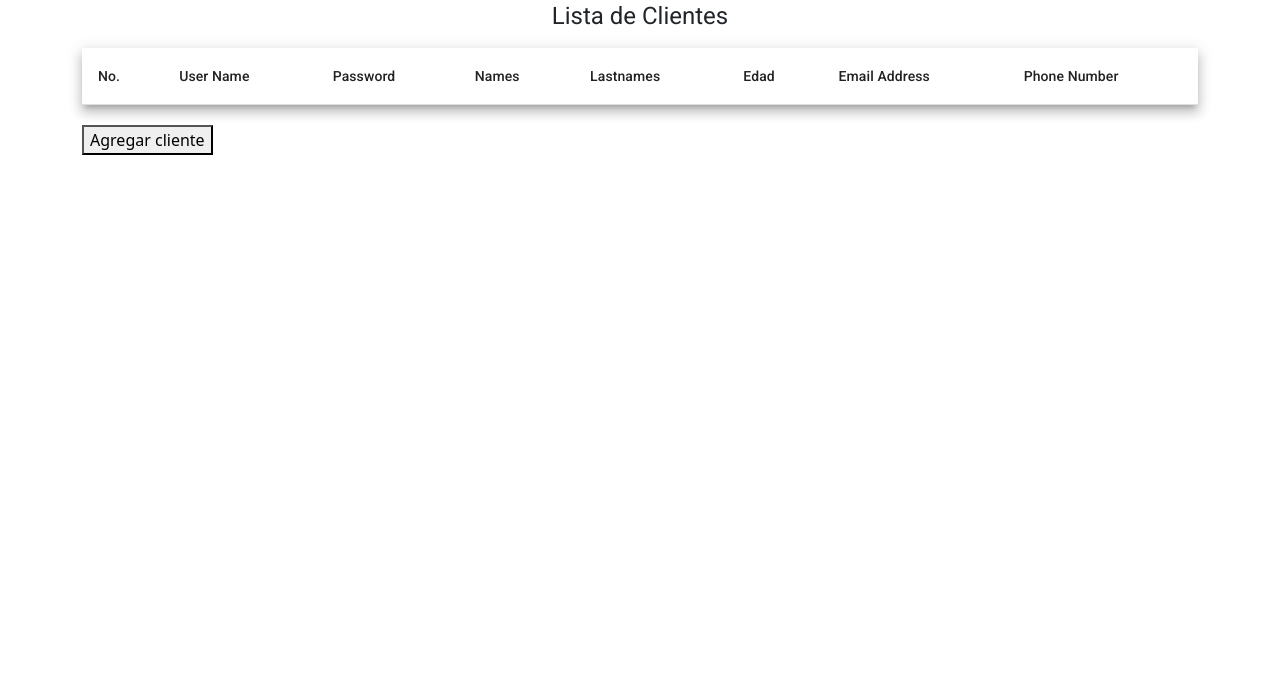
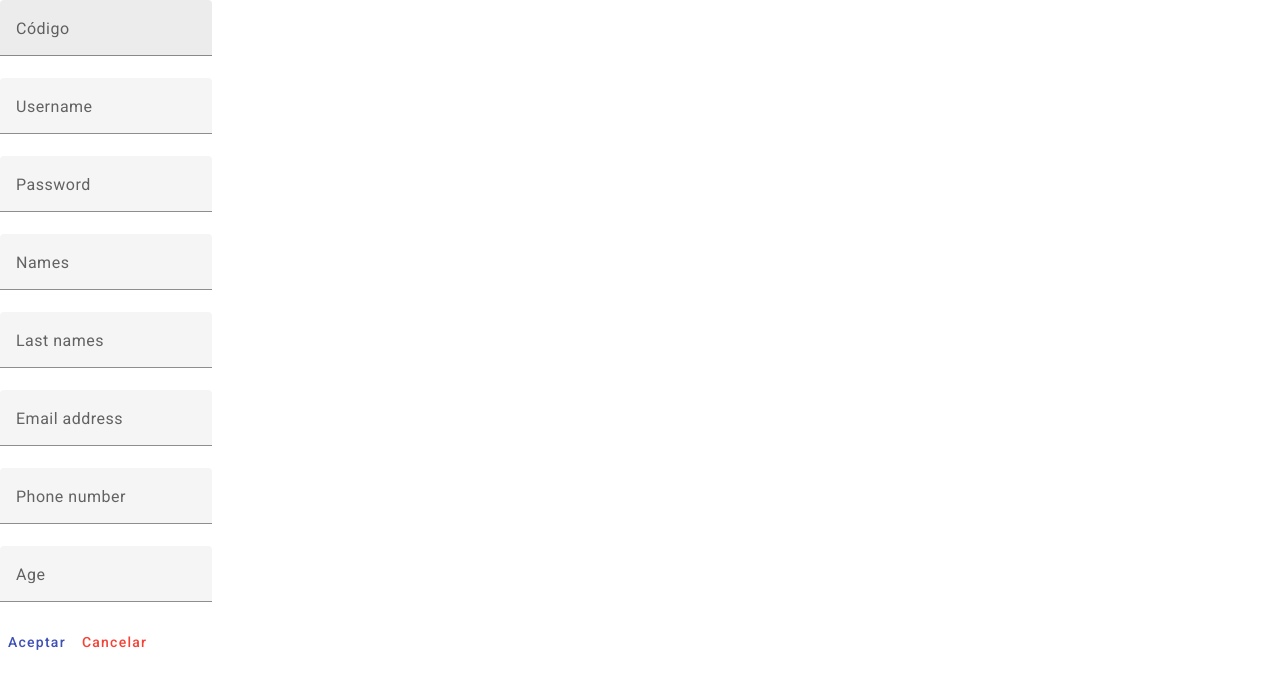
Before and after one commit to ZeuCode/FastFit, an Angular app: page /clients/clientsinsertar in a window 1280 px wide. Shown: the top 688 px of the page. Built offline with nearby package versions, Linux system fonts and the light colour scheme; no server answers.

Commit message:
Se completo el funcionamiento de listar e insertar clientes

```diff
--- a/package.json
+++ b/package.json
@@ -18,6 +18,7 @@
     "@angular/core": "^15.2.0",
     "@angular/forms": "^15.2.0",
     "@angular/material": "^15.2.6",
+    "@angular/material-moment-adapter": "^15.2.6",
     "@angular/platform-browser": "^15.2.0",
     "@angular/platform-browser-dynamic": "^15.2.0",
     "@angular/router": "^15.2.0",
--- a/src/app/app-routing.module.ts
+++ b/src/app/app-routing.module.ts
@@ -3,6 +3,7 @@ import { RouterModule, Routes } from '@angular/router';
 import { HomeComponent } from './component/home/home.component';
 import { ClientComponent } from './component/client/client.component';
 import { ClientListarComponent } from './component/client/client-listar/client-listar.component';
+import { ClientInsertarComponent } from './component/client/client-insertar/client-insertar.component';
 
 const routes: Routes = [
   {
@@ -15,7 +16,7 @@ const routes: Routes = [
     children: [
       {
         path: 'clientsinsertar',
-        component: ClientListarComponent,
+        component: ClientInsertarComponent,
       },
     ],
   },
--- a/src/app/component/client/client-insertar/client-insertar.component.html
+++ b/src/app/component/client/client-insertar/client-insertar.component.html
@@ -1 +1,71 @@
-<p>client-insertar works!</p>
+<!DOCTYPE html>
+<html lang="en">
+  <head>
+    <meta charset="UTF-8" />
+    <meta http-equiv="X-UA-Compatible" content="IE=edge" />
+    <meta name="viewport" content="width=device-width, initial-scale=1.0" />
+    <title>Document</title>
+  </head>
+  <body>
+    <form [formGroup]="form" (submit)="aceptar()">
+      <mat-form-field class="example-full-width">
+        <mat-label>Código</mat-label>
+        <input matInput placeholder="Código" formControlName="id" />
+      </mat-form-field>
+      <br />
+
+      <mat-form-field class="example-full-width">
+        <mat-label>Username</mat-label>
+        <input matInput placeholder="Username" formControlName="userName" />
+      </mat-form-field>
+      <br />
+
+      <mat-form-field class="example-full-width">
+        <mat-label>Password</mat-label>
+        <input matInput placeholder="Password" formControlName="password" />
+      </mat-form-field>
+      <br />
+
+      <mat-form-field class="example-full-width">
+        <mat-label>Names</mat-label>
+        <input matInput placeholder="Names" formControlName="names" />
+      </mat-form-field>
+      <br />
+
+      <mat-form-field class="example-full-width">
+        <mat-label>Last names</mat-label>
+        <input matInput placeholder="Last names" formControlName="lastNames" />
+      </mat-form-field>
+      <br />
+
+      <mat-form-field class="example-full-width">
+        <mat-label>Email address</mat-label>
+        <input
+          matInput
+          placeholder="Email address"
+          formControlName="emailAddress"
+        />
+      </mat-form-field>
+<br/>
+      <mat-form-field class="example-full-width">
+        <mat-label>Phone number</mat-label>
+        <input
+          matInput
+          placeholder="Phone number"
+          formControlName="phoneNumber"
+        />
+      </mat-form-field>
+      <br />
+      <mat-form-field class="example-full-width">
+        <mat-label>Age</mat-label>
+        <input matInput placeholder="Age" formControlName="age" />
+      </mat-form-field>
+
+      <br />
+      <button mat-button color="primary">Aceptar</button>
+      <button mat-button color="warn" routerLink="/clients">Cancelar</button>
+      <br />
+      <p>{{ mensaje }}</p>
+    </form>
+  </body>
+</html>
--- a/src/app/component/client/client-insertar/client-insertar.component.ts
+++ b/src/app/component/client/client-insertar/client-insertar.component.ts
@@ -1,10 +1,55 @@
-import { Component } from '@angular/core';
+import { ClientService } from './../../../service/client.service';
+import { Client } from './../../../model/client';
+import { Component, OnInit } from '@angular/core';
+import { FormGroup, FormControl } from '@angular/forms';
+//import * as moment from 'moment';
 
+import { Route, Router } from '@angular/router';
 @Component({
   selector: 'app-client-insertar',
   templateUrl: './client-insertar.component.html',
-  styleUrls: ['./client-insertar.component.css']
+  styleUrls: ['./client-insertar.component.css'],
 })
-export class ClientInsertarComponent {
+export class ClientInsertarComponent implements OnInit {
+  form: FormGroup = new FormGroup({});
+  client: Client = new Client();
+  mensaje: string = '';
+  constructor(private pC: ClientService, private router: Router) {}
+
+  ngOnInit(): void {
+    this.form = new FormGroup({
+      id: new FormControl(),
+      userName: new FormControl(),
+      password: new FormControl(),
+      names: new FormControl(),
+      lastNames: new FormControl(),
+      emailAddress: new FormControl(),
+      phoneNumber: new FormControl(),
+      age: new FormControl(),
+    });
+  }
+
+  aceptar(): void {
+    this.client.id = this.form.value['id'];
+    this.client.userName = this.form.value['userName'];
+    this.client.password = this.form.value['password'];
+    this.client.names = this.form.value['names'];
+    this.client.lastNames= this.form.value['lastNames'];
+    this.client.emailAddress= this.form.value['emailAddress'];
+    this.client.phoneNumber = this.form.value['phoneNumber'];
+    this.client.age = this.form.value['age'];
+    if (this.form.value['userName'].length > 0) {
+      this.pC.insert(this.client).subscribe((data) => {
+        this.pC.list().subscribe((data) => {
+          this.pC.setList(data);
+        });
+      });
+      this.router.navigate(['clients']);
+    } else {
+      this.mensaje = 'Ingrese el nombre del cliente!!!!';
+    }//Todo: soucionar el error que aparece cuando se da aceptar con los input vacios
+  }
+
+
 
 }
--- a/src/app/service/client.service.ts
+++ b/src/app/service/client.service.ts
@@ -1,6 +1,6 @@
 import {HttpClient} from '@angular/common/http';
-
 import { Injectable } from '@angular/core';
+import { Subject } from 'rxjs';
 import {environment} from '../../../src/environments/environment'
 import {Client} from '../model/client'
 
@@ -10,8 +10,20 @@ const base_url=environment.base
 })
 export class ClientService {
 private url=`${base_url}/clients`
-  constructor(private htttp:HttpClient) { }
+private listaCambio = new Subject<Client[]>();
+  constructor(private http:HttpClient) { }
   list(){
-    return this.htttp.get<Client[]>(this.url)
+    return this.http.get<Client[]>(this.url)
   }
+  insert(client: Client) {
+    return this.http.post(this.url, client);
+  }
+  getList() {
+    return this.listaCambio.asObservable();
+  }
+  setList(listaNueva: Client[]) {
+    this.listaCambio.next(listaNueva);
+    this.list() //porque funciona?
+  }
+
 }
```
Also changed, not shown: 1 other file (tests, documents, lock files or other folders).
